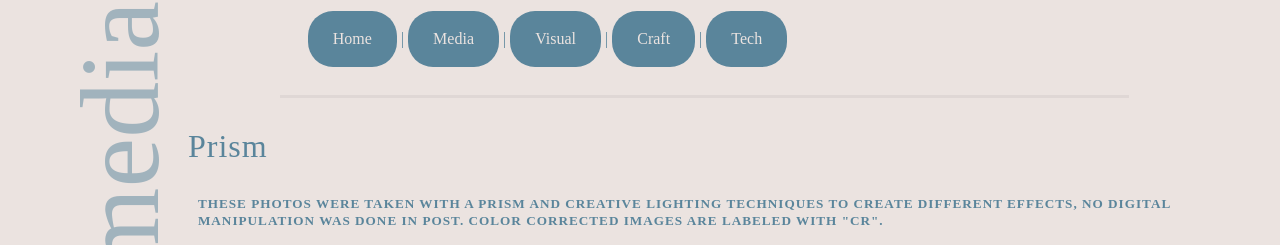
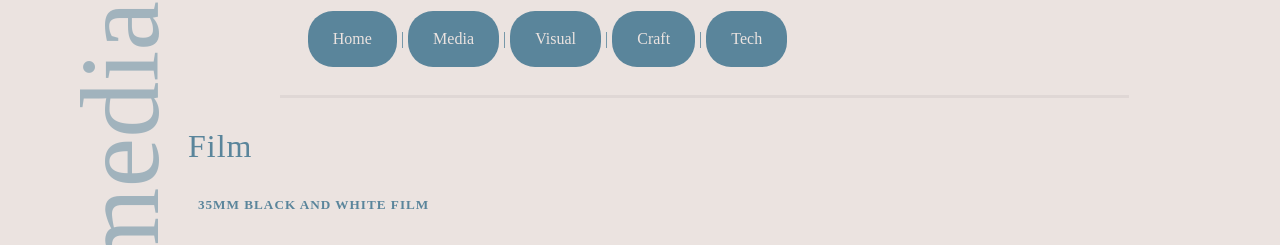
Before and after one commit to sentiencered/katonaz, a plain HTML site: page film.html in a window 1280 px wide. Shown: the part 69-314 px from the top of the page. Drawn offline with Linux system fonts and the light colour scheme.

Commit message:
Update film.html

```diff
--- a/film.html
+++ b/film.html
@@ -19,8 +19,8 @@
                     <div class="container">
                         <div class="wrapper">
                             <div class="intro">
-                                <h1 title="Masonry with Gutter">Prism</h1>
-                                <h3 title="Masonry with Gutter">These photos were taken with a prism and creative lighting techniques to create different effects, no digital manipulation was done in post. Color corrected images are labeled with "CR".</h3>
+                                <h1 title="Masonry with Gutter">Film</h1>
+                                <h3 title="Masonry with Gutter">35mm black and white film</h3>
                             </div><!-- .intro -->
                             <div class="masonry">
                                 <div class="brick">
```
